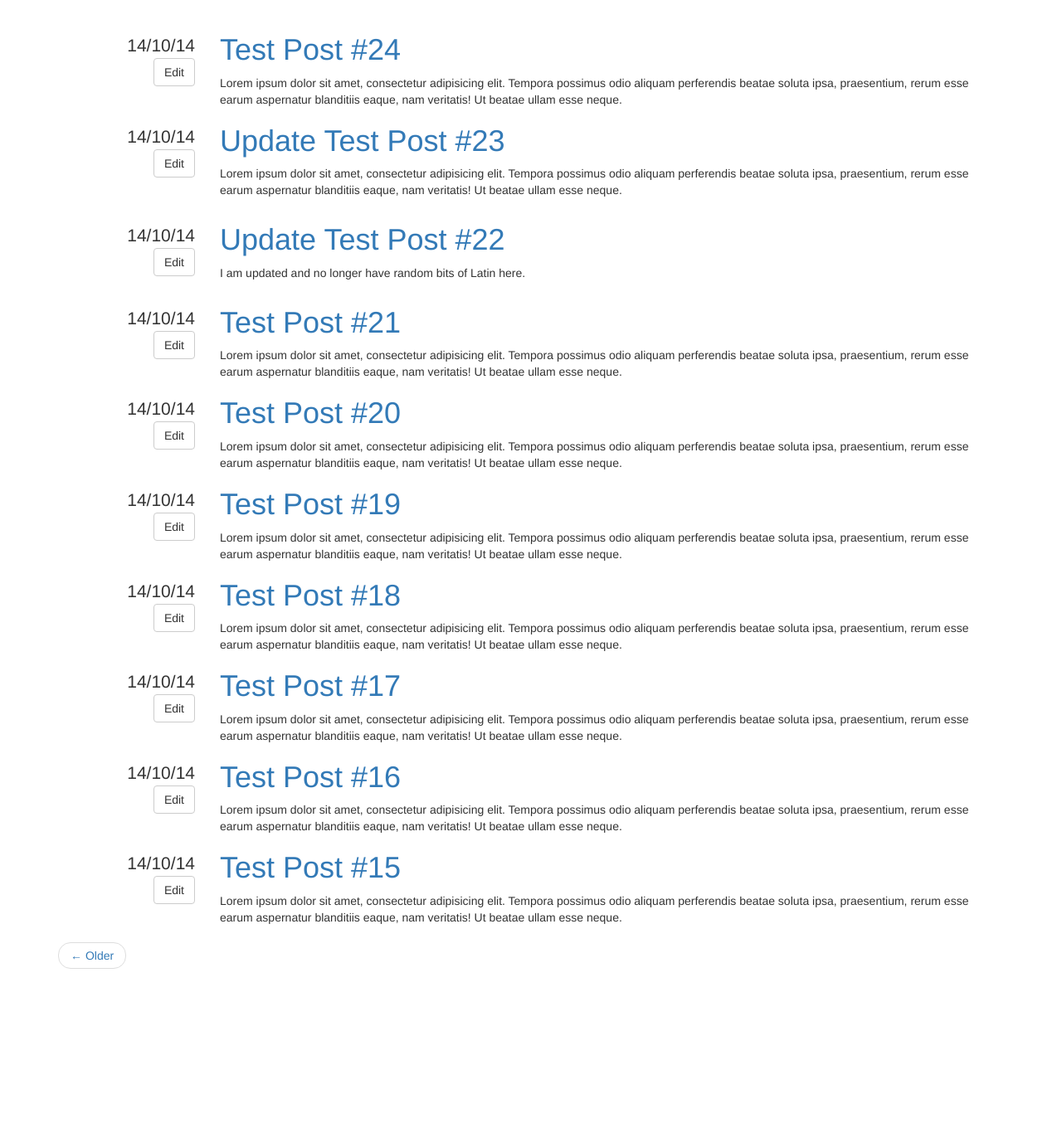
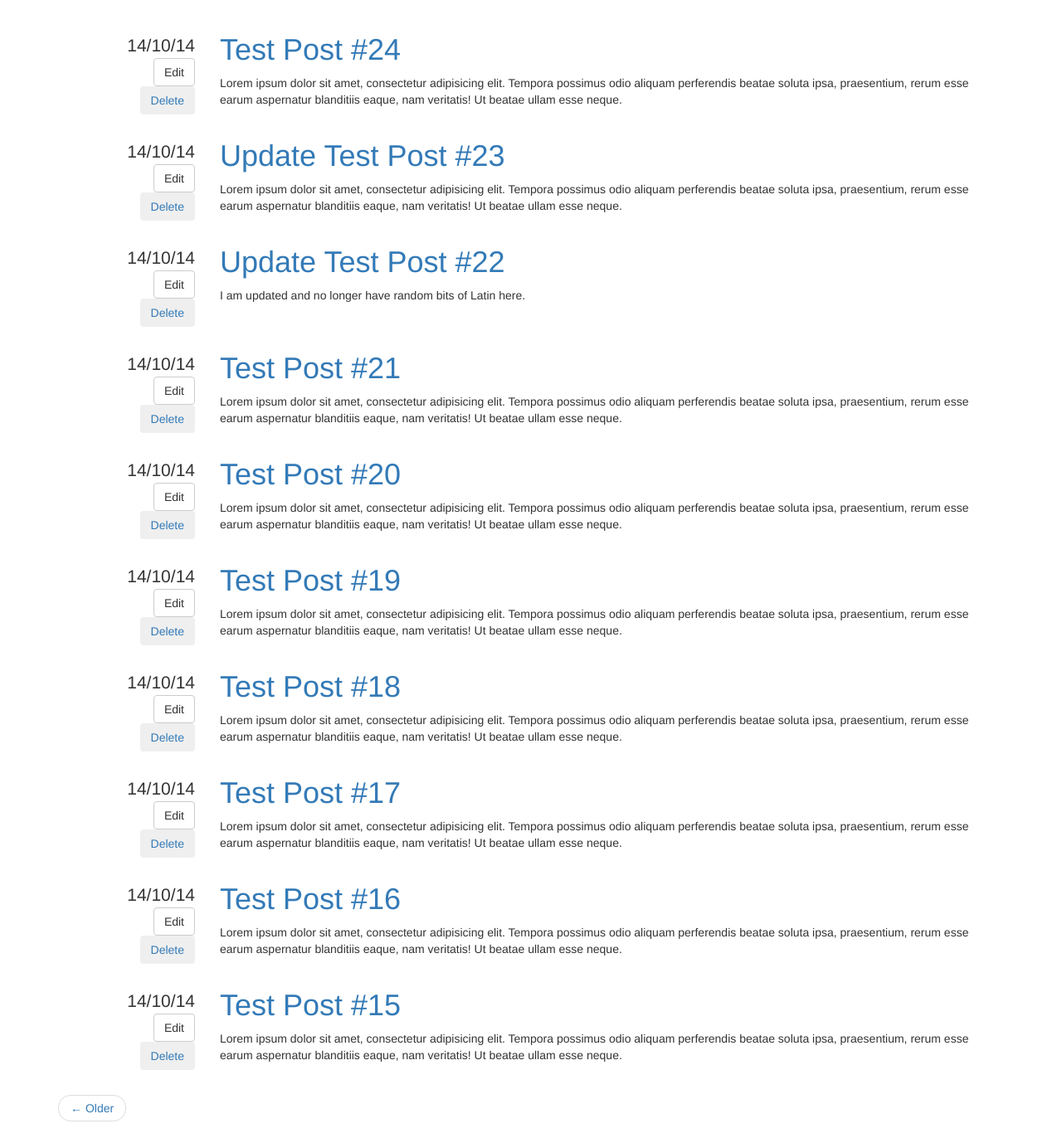
Before and after one commit to peterskipper/blogful, a Flask app: page / in a window 1280 px wide. Shown: the part 51-1423 px from the top of the page at 83% size. Before the commit the page ends 1219 px from the top, so only its background shows below. Run offline with Flask 2, Linux system fonts and the light colour scheme; parts of the project's set-up code (start-up, migrations or seed data) failed here and were passed over; some libraries are stand-ins or nearby versions.

Commit message:
Delete Button functional

```diff
--- a/blog/templates/macros.html
+++ b/blog/templates/macros.html
@@ -7,6 +7,9 @@
 			</li>
 			<li>
 				<a href="{{ url_for('edit_post_get', id=post.id) }} "><button type="button" class="btn btn-default">Edit</button></a>
+			</li>
+			<li>
+				<a href="{{ url_for('delete_post_get', id=post.id) }} "><button type="button" class="btn btn-inverse">Delete</button></a>
 			</li>
 		</ul>
 	</div>
@@ -18,3 +21,15 @@
 	</div>
 </div>
 {% endmacro %}
+
+{% macro render_post_no_meta(post) %}
+<div class="row">
+	<div class="col-md-2"></div>
+	<div class="col-md-10">
+		<h1 class="undecorate">
+			<a href="{{ url_for('view_single_post', id=post.id) }}">{{ post.title }}</a>
+		</h1>
+		{{ post.content | safe }}
+	</div>
+</div>
+{% endmacro %}
--- a/blog/views.py
+++ b/blog/views.py
@@ -69,3 +69,17 @@ def edit_post_post(id):
 	session.add(post)
 	session.commit()
 	return redirect(url_for('posts'))
+
+@app.route('/post/<int:id>/delete', methods=['GET'])
+def delete_post_get(id):
+	post = session.query(Post).filter(Post.id == id).one()
+	return render_template('delete.html',
+		post=post
+		)
+
+@app.route('/post/<int:id>/delete', methods=['POST'])
+def delete_post_post(id):
+	post = session.query(Post).filter(Post.id == id).one()
+	session.delete(post)
+	session.commit()
+	return redirect(url_for('posts'))
```
Also changed, not shown: blog/templates/delete.html (added, +12 -0 lines), blog-development.db.
